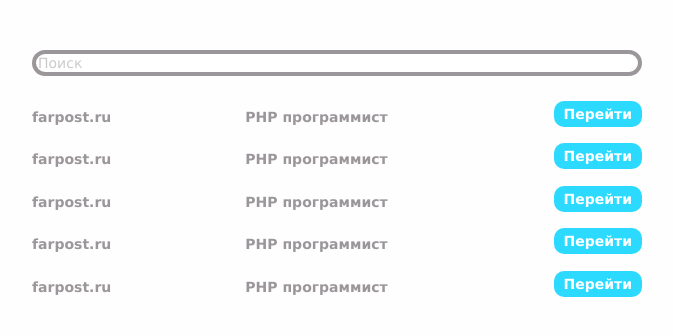
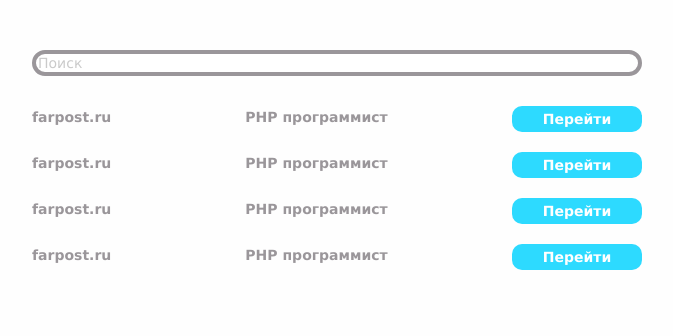
Before and after one commit to VeraPS/practice, a PHP site: page / in a window 1280 px wide. Shown: the part 140-476 px from the top of the page, without its empty margins (303-976 px from the left). Run offline with PHP 8.4, Linux system fonts and the light colour scheme.

Commit message:
Rework button

```diff
--- a/css/style.css
+++ b/css/style.css
@@ -1,9 +1,8 @@
 .button-blue {
-  color: white;
   background-color: #2ddaff;
   width: 100%;
   padding: 5px 10px 5px 10px;
-  text-align: right; }
+  text-align: center; }
   .button-blue_radius {
     border-radius: 10px; }
 
@@ -12,6 +11,8 @@
   margin-bottom: 0; }
   .font-bold_gray {
     color: #9a969a; }
+  .font-bold_white {
+    color: white; }
 
 .header {
   background-color: #2ddaff;
@@ -34,5 +35,3 @@
 .vacant-row {
   padding-top: 10px;
   padding-bottom: 10px; }
-  .vacant-row-buttonContent {
-    text-align: right; }
--- a/index.html
+++ b/index.html
@@ -31,18 +31,10 @@
                 <div class="small-12 medium-5 large-5 cell">
                     <p class="font-bold font-bold_gray">PHP программист</p>
                 </div>
-                <div class="small-12 medium-3 large-3 cell vacant-row-buttonContent">
-                    <a class="button-blue button-blue_radius font-bold">Перейти</a>
-                </div></div>
-            <div class="grid-x grid-margin-x vacant-row">
-                    <div class="small-12 medium-4 large-4 cell">
-                        <p class="font-bold font-bold_gray">farpost.ru</p>
+                <div class="small-12 medium-3 large-3 cell ">
+                    <div class="button-blue button-blue_radius">
+                        <a class="font-bold font-bold_white">Перейти</a>
                     </div>
-                    <div class="small-12 medium-5 large-5 cell">
-                        <p class="font-bold font-bold_gray">PHP программист</p>
-                    </div>
-                    <div class="small-12 medium-3 large-3 cell vacant-row-buttonContent">
-                        <a class="button-blue button-blue_radius font-bold">Перейти</a>
                 </div>
             </div>
 
@@ -53,18 +45,10 @@
                 <div class="small-12 medium-5 large-5 cell">
                     <p class="font-bold font-bold_gray">PHP программист</p>
                 </div>
-                <div class="small-12 medium-3 large-3 cell vacant-row-buttonContent">
-                    <a class="button-blue button-blue_radius font-bold">Перейти</a>
-                </div></div>
-            <div class="grid-x grid-margin-x vacant-row">
-                    <div class="small-12 medium-4 large-4 cell">
-                        <p class="font-bold font-bold_gray">farpost.ru</p>
+                <div class="small-12 medium-3 large-3 cell ">
+                    <div class="button-blue button-blue_radius">
+                        <a class="font-bold font-bold_white">Перейти</a>
                     </div>
-                    <div class="small-12 medium-5 large-5 cell">
-                        <p class="font-bold font-bold_gray">PHP программист</p>
-                    </div>
-                    <div class="small-12 medium-3 large-3 cell vacant-row-buttonContent">
-                        <a class="button-blue button-blue_radius font-bold">Перейти</a>
                 </div>
             </div>
 
@@ -75,15 +59,26 @@
                 <div class="small-12 medium-5 large-5 cell">
                     <p class="font-bold font-bold_gray">PHP программист</p>
                 </div>
-                    <div class="small-12 medium-3 large-3 cell vacant-row-buttonContent">
-                        <a class="button-blue button-blue_radius font-bold">Перейти</a>
+                <div class="small-12 medium-3 large-3 cell ">
+                    <div class="button-blue button-blue_radius">
+                        <a class="font-bold font-bold_white">Перейти</a>
+                    </div>
                 </div>
             </div>
 
-
-
-
-
+            <div class="grid-x grid-margin-x vacant-row">
+                <div class="small-12 medium-4 large-4 cell">
+                    <p class="font-bold font-bold_gray">farpost.ru</p>
+                </div>
+                <div class="small-12 medium-5 large-5 cell">
+                    <p class="font-bold font-bold_gray">PHP программист</p>
+                </div>
+                <div class="small-12 medium-3 large-3 cell ">
+                    <div class="button-blue button-blue_radius">
+                        <a class="font-bold font-bold_white">Перейти</a>
+                    </div>
+                </div>
+            </div>
 
 
 
--- a/sass/global.sass
+++ b/sass/global.sass
@@ -3,11 +3,10 @@ $secondColor: #9a969a
 
 .button
     &-blue
-        color: white
         background-color: $mainColor
         width: 100%
         padding: 5px 10px 5px 10px
-        text-align: right
+        text-align: center
         &_radius
             border-radius: 10px
 .font
@@ -16,3 +15,5 @@ $secondColor: #9a969a
         margin-bottom: 0
         &_gray
             color: $secondColor
+        &_white
+            color: white
--- a/sass/vacant.sass
+++ b/sass/vacant.sass
@@ -7,5 +7,3 @@
     &-row
         padding-top: 10px
         padding-bottom: 10px
-        &-buttonContent
-            text-align: right
```
Lines whose indentation alone changed are shown as unchanged.
